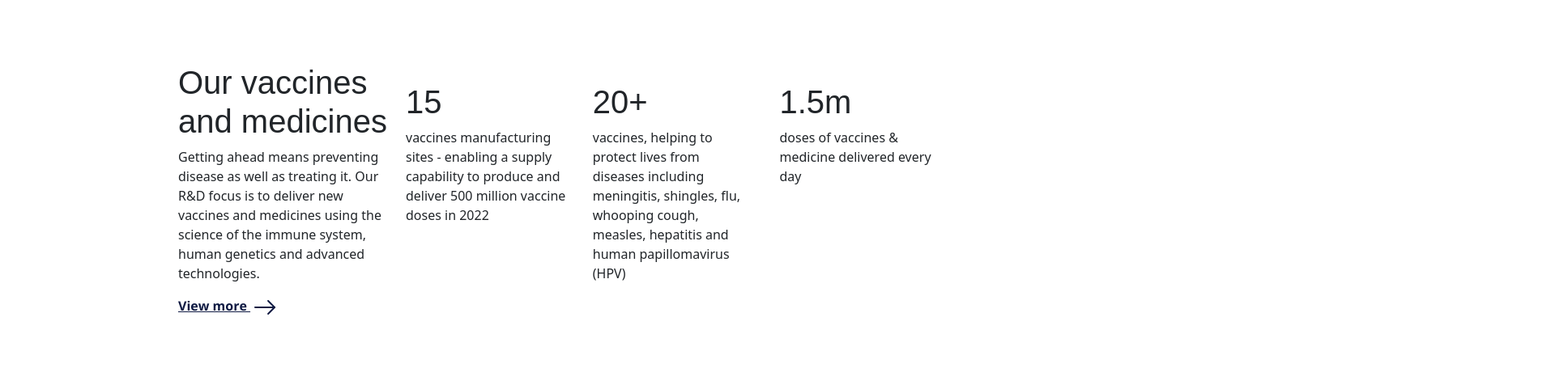
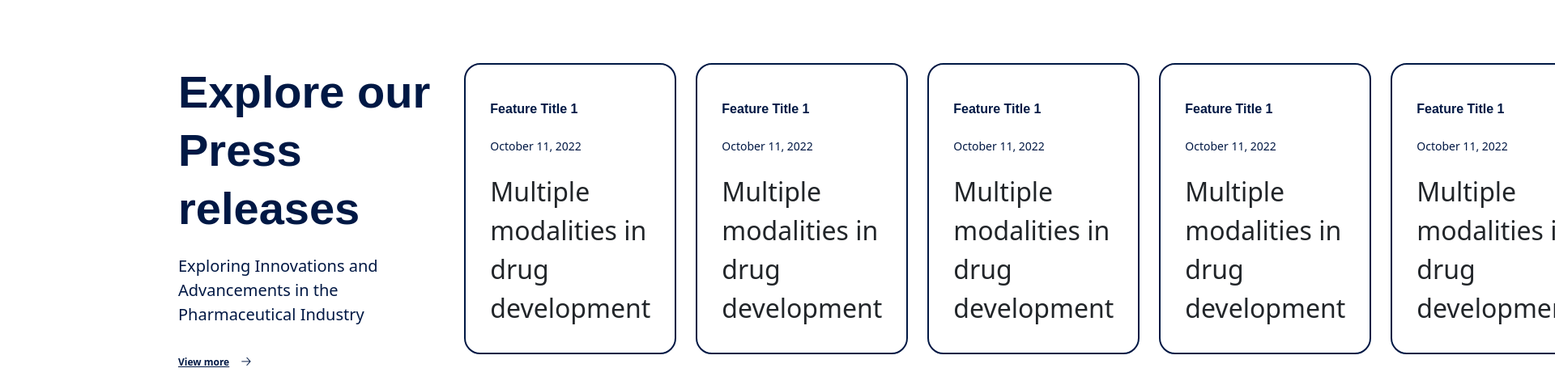
Before and after one commit to tanjeem1239/commons-template, a plain HTML site: page dist/css/product.html in a window 1280 px wide. Shown: the part 640-1116 px from the top of the page at 81% size, 1920 px wide, since content can reach past the window. Drawn offline with nearby package versions, Linux system fonts and the light colour scheme.

Commit message:
change product.html and create a scss file

```diff
--- a/assets/js/slider.js
+++ b/assets/js/slider.js
@@ -46,6 +46,7 @@ document.addEventListener('DOMContentLoaded', function() {
       });
     });
 
+
     // Prevent the "explore-our-stories" section from moving
     storiesSection.addEventListener('click', function(event) {
       event.stopPropagation();
--- /dev/null
+++ b/assets/scss/components/_press-release.scss
@@ -0,0 +1,166 @@
+.press-release {
+    padding-left: 13.75rem;
+    padding-top: 5rem;
+    @media (max-width: 1199.98px) {
+      margin-left: 5.75rem;
+      margin-right: 5.75rem;
+    }
+    @media (max-width: 575.98px) {
+      padding: 0rem 0rem;
+      padding-top: 1.875rem;
+      padding-bottom: 1.875rem;
+      margin-left: 1rem;
+      margin-right: 1rem;
+      background-size: cover;
+    }
+    &__wrapper{
+      @media (max-width: 575.98px) {
+        display: flex;
+        flex-direction: column;
+      }
+    }
+
+    &__left {
+      color:#001844;
+      position: static;
+      left: 0;
+      transition: 0.5s;
+      z-index: 100;
+      padding-right: 25px;
+      @media (max-width: 575.98px) {
+        width: 100% !important;
+        padding: 20px 0px;
+        margin: 0;
+      }
+      .press-release__title{
+        font-size: 56px;
+        font-weight: 600;
+        letter-spacing: 0;
+        line-height: 72px;
+        @media (max-width: 575.98px) {
+          font-size: 28px;
+          line-height:38px;
+        }
+      }
+      .press-release__description  {
+        font-size: 20px;
+        font-weight: 300;
+        letter-spacing: 0;
+        line-height: 30px;
+        margin-top: 20px;
+        margin-bottom: 30px;
+        @media (max-width: 575.98px) {
+          font-size: 14px;
+          opacity: 0.9;
+        }
+      }
+      .press-release__link {
+        color:#001844;
+        margin-right: 10px;
+        font-size: 12px;
+        font-weight: 700;
+        @media (max-width: 575.98px) {
+          font-size: 14px;
+        }
+      }
+    }
+    .tab-content{
+      padding-top: 30px !important ;
+    }
+    .w-48{
+      width: 280% !important;
+      @media (max-width: 575.98px) {
+        width: 400% !important;
+      }
+    }
+
+    .nav-links{
+      all: unset;
+      color: #0F1A43 !important;
+      font-family: "Open Sans";
+      font-size: 16px !important;
+      font-weight: bold !important;
+      line-height: 20px !important;
+      padding: 10px 40px !important;
+      @media (max-width: 575.98px) {
+        padding: 10px 10px !important;
+      }
+      &:hover{
+        border-color: transparent !important;
+      }
+    }
+    .nav-tabs .nav-links.active {
+      border: 1px solid transparent !important;
+      border-top: 1px solid transparent !important;
+      border-bottom: 2px solid #0F1A43 !important;
+    }
+    .nav-item {
+      border-top: 1px solid transparent !important;
+    }
+
+    .swiper {
+      &-wrapper{
+        display: flex;
+        width: 18% !important;
+      }
+      &-slide {
+        font-size: 18px;
+        background: #fff;
+        display: flex;
+        justify-content: center;
+        align-items: center;
+        padding:30px ;
+        cursor: pointer;
+        border: 2px solid #001844;
+        border-radius: 20px;
+        .product{
+          min-width: 44%;
+          height: 90%;
+          background: #fff;
+          position: relative;
+          left: 0;
+          transition: 0.5s;
+          // margin-right: 20px;
+          @media (max-width: 575.98px) {
+            padding-top: 1rem;
+            min-width: 100%;
+            height: auto;
+            margin-right: 0px;
+          }
+          .slider-img {
+            width: 100%;
+            height: 45%;
+            display: flex;
+            overflow: hidden;
+            margin-bottom: 20px;
+          }
+          .detail {
+            &-heading {
+              color: #001844;
+              font-size: 16px;
+              font-weight: bold;
+              padding-bottom: 10px;
+            }
+            &-subtitle {
+              color: #001844;
+              font-size: 14px;
+              margin-top: 16px;
+              font-weight: 500;
+              margin-bottom: 22px;
+            }
+            &-description{
+              font-size: 32px;
+            }
+            a {
+              color: #001844;
+              margin-right: 10px;
+              font-size: 12px;
+              font-weight: 700;
+            }
+
+          }
+      }
+      }
+
+    }
+  }
--- a/assets/scss/style.scss
+++ b/assets/scss/style.scss
@@ -17,3 +17,4 @@
 @import './components/banner';
 @import './components/slider';
 @import './components/card';
+@import './components/press-release';
--- a/dist/css/product.html
+++ b/dist/css/product.html
@@ -132,45 +132,112 @@
 
 <!-- ===== End of Hero Section ===== -->
   <!-- ======= Slider Section ======= -->
-  <div class="slider-wrapper">
-    <div class="slider-section-product d-flex align-items-center">
-      <div class="explore-our-stories-product col-lg-3">
-        <h1>Our vaccines <br>
-          and medicines</h1>
-        <p>
-          Getting ahead means preventing disease as well as treating it.
-          Our R&D focus is to deliver new vaccines and medicines using
-          the science of the immune system, human genetics and advanced
-          technologies.
+  <div class="press-release">
+    <div class="d-flex press-release__wrapper">
+      <div class="press-release__left col-lg-4">
+        <h4 class="press-release__title">Explore our Press releases</h4>
+        <p class="press-release__description">
+          Exploring Innovations and Advancements in the Pharmaceutical Industry
         </p>
-        <a href="#">View more <img src="../../assets/img/right-arrow.svg" alt=""></a>
+        <a href="#"- class="press-release__link">View more</a> <span>&#129122;</span>
       </div>
-      <div class="main-slides-product">
-        <div class="slider-container-product d-flex text-left">
-          <div class="product col-3 mx-3">
-            <h1>15</h1>
-            <p>vaccines manufacturing sites - enabling a
-              supply capability to produce and deliver 500
-              million vaccine doses in 2022</p>
+
+      <div class="press-release__right w-63 col-lg-8">
+        <div class="swiper mySwiper">
+          <div class="swiper-wrapper">
+
+            <div class="swiper-slide w-48 me-4">
+              <div class="product">
+                <div class="detail">
+                  <h5 class="detail-heading">Feature Title 1</h5>
+                  <p class="detail-subtitle">October 11, 2022</p>
+                  <p class="detail-description">Multiple modalities in drug development</p>
+
+                </div>
+              </div>
+            </div>
+            <div class="swiper-slide w-48 me-4">
+              <div class="product">
+                <div class="detail">
+                  <h5 class="detail-heading">Feature Title 1</h5>
+                  <p class="detail-subtitle">October 11, 2022</p>
+                  <p class="detail-description">Multiple modalities in drug development</p>
+
+                </div>
+              </div>
+            </div>
+            <div class="swiper-slide w-48 me-4">
+              <div class="product">
+                <div class="detail">
+                  <h5 class="detail-heading">Feature Title 1</h5>
+                  <p class="detail-subtitle">October 11, 2022</p>
+                  <p class="detail-description">Multiple modalities in drug development</p>
+
+                </div>
+              </div>
+            </div>
+            <div class="swiper-slide w-48 me-4">
+              <div class="product">
+                <div class="detail">
+                  <h5 class="detail-heading">Feature Title 1</h5>
+                  <p class="detail-subtitle">October 11, 2022</p>
+                  <p class="detail-description">Multiple modalities in drug development</p>
+
+                </div>
+              </div>
+            </div>
+            <div class="swiper-slide w-48 me-4">
+              <div class="product">
+                <div class="detail">
+                  <h5 class="detail-heading">Feature Title 1</h5>
+                  <p class="detail-subtitle">October 11, 2022</p>
+                  <p class="detail-description">Multiple modalities in drug development</p>
+
+                </div>
+              </div>
+            </div>
+            <div class="swiper-slide w-48 me-4">
+              <div class="product">
+
+                <div class="detail">
+                  <h5 class="detail-heading">Feature Title 1</h5>
+                  <p class="detail-subtitle">October 11, 2022</p>
+                  <p class="detail-description">Multiple modalities in drug development</p>
+
+                </div>
+              </div>
+            </div>
+            <div class="swiper-slide w-48 me-4">
+              <div class="product">
+                <div class="detail">
+                  <h5 class="detail-heading">Feature Title 1</h5>
+                  <p class="detail-subtitle">October 11, 2022</p>
+                  <p class="detail-description">Multiple modalities in drug development</p>
+
+                </div>
+              </div>
+            </div>
+            <div class="swiper-slide w-48 me-4">
+              <div class="product">
+                <div class="detail">
+                  <h5 class="detail-heading">Feature Title 1</h5>
+                  <p class="detail-subtitle">October 11, 2022</p>
+                  <p class="detail-description">Multiple modalities in drug development</p>
+
+                </div>
+              </div>
+            </div>
+            <div class="swiper-slide w-48 me-4">
+              <div class="product">
+                <div class="detail">
+                  <h5 class="detail-heading">Feature Title 1</h5>
+                  <p class="detail-subtitle">October 11, 2022</p>
+                  <p class="detail-description">Multiple modalities in drug development</p>
+
+                </div>
+              </div>
+            </div>
           </div>
-          <div class="product col-3 mx-3">
-            <h1>20+</h1>
-            <p>vaccines, helping to protect lives from diseases
-              including meningitis, shingles, flu, whooping cough,
-              measles, hepatitis and human papillomavirus (HPV)
-            </p>
-          </div>
-          <div class="product col-3 mx-3">
-            <h1>1.5m</h1>
-            <p>doses of vaccines & medicine delivered every day
-            </p>
-          </div>
-          <!-- <div class="product col-3 mx-3">
-            <h1>40%</h1>
-            <p>of the world’s children receive a our
-              company vaccine each year
-            </p>
-          </div>      -->
         </div>
       </div>
     </div>
```
Also changed, not shown: assets/css/style.css, 1 other file.
